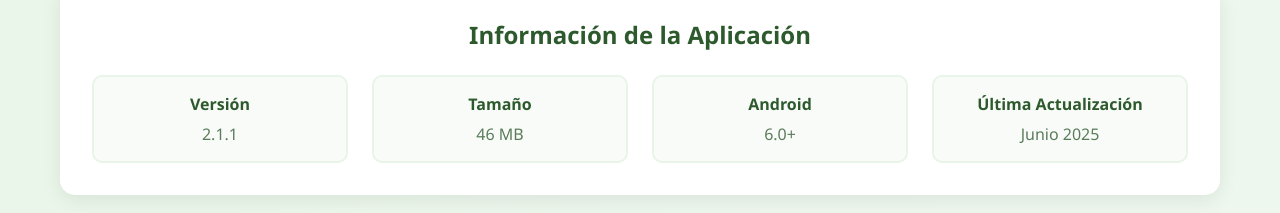
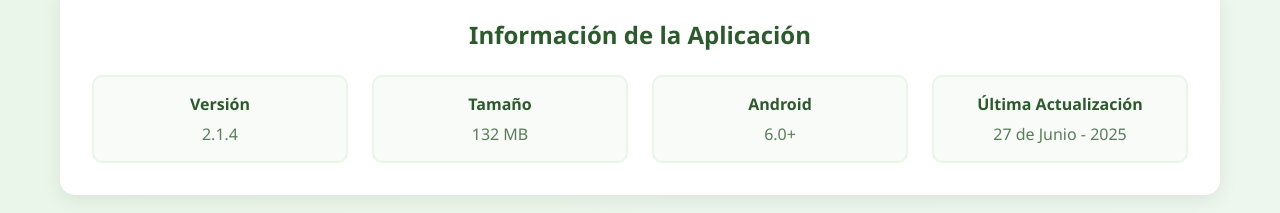
Before and after one commit to Tesis-Grupo-1/Web-Apk, a plain HTML site: page index.html in a window 1280 px wide. Shown: the part 863-1076 px from the top of the page. Drawn offline with Linux system fonts and the light colour scheme.

```diff
--- a/index.html
+++ b/index.html
@@ -334,11 +334,11 @@
             <div class="info-grid">
                 <div class="info-item">
                     <strong>Versión</strong>
-                    <span>2.1.1</span>
+                    <span>2.1.4</span>
                 </div>
                 <div class="info-item">
                     <strong>Tamaño</strong>
-                    <span>46 MB</span>
+                    <span>132 MB</span>
                 </div>
                 <div class="info-item">
                     <strong>Android</strong>
@@ -346,7 +346,7 @@
                 </div>
                 <div class="info-item">
                     <strong>Última Actualización</strong>
-                    <span>Junio 2025</span>
+                    <span>27 de Junio - 2025</span>
                 </div>
             </div>
         </section>
```
Also changed, not shown: 1 other file.
